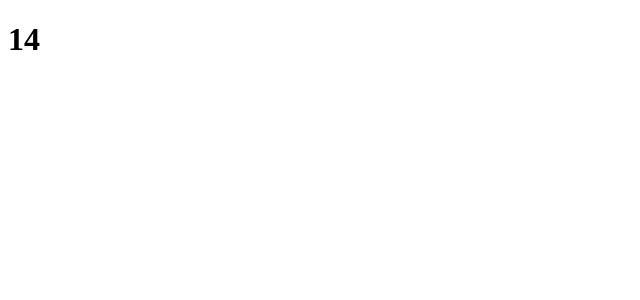
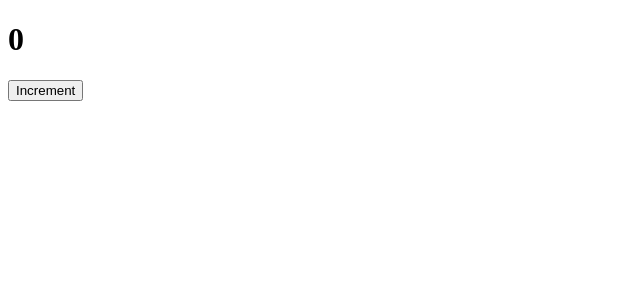
Before and after one commit to SamaJabri/Develhope-Web-React, a React (Create React App) app: page / in a window 1280 px wide. Shown: the top 300 px of the page, without its empty margins (0-640 px from the left). Built offline with nearby package versions, Linux system fonts and the light colour scheme.

Commit message:
Solved twenty-fourth exercise

```diff
--- a/src/App.jsx
+++ b/src/App.jsx
@@ -1,8 +1,8 @@
 import React, { Component } from "react";
-import Counter from "./components/Counter";
+import ClickCounter from "./components/ClickCounter";
 
 export default class App extends Component {
   render() {
-    return <Counter intialValue = {0} incrementBy = {2} incrementInterval = {1000} />;
+    return <ClickCounter />;
   }
 }
--- /dev/null
+++ b/src/components/ClickCounter.jsx
@@ -0,0 +1,23 @@
+import React, { Component } from "react";
+import CounterDisplay from "./CounterDisplay";
+
+export default class ClickCounter extends Component {
+  state = {
+    count: 0,
+  };
+
+  incrementBy = () => {
+    this.setState((state) => {
+      return { count: state.count + 1 };
+    });
+  };
+
+  render() {
+    return (
+      <div>
+        <CounterDisplay count = {this.state.count} />
+        <button onClick = {this.incrementBy}>Increment</button>
+      </div>
+    );
+  }
+}
```
